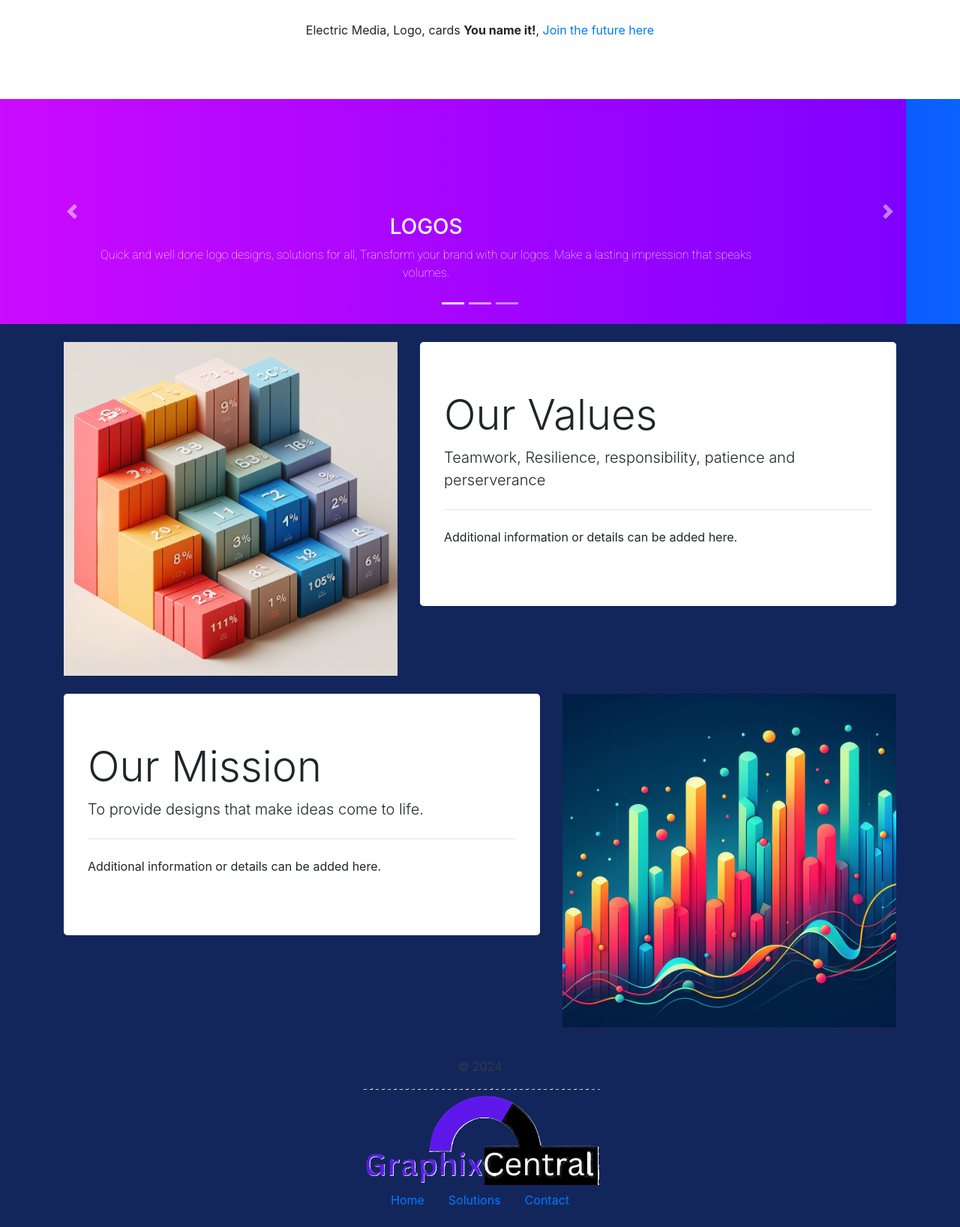
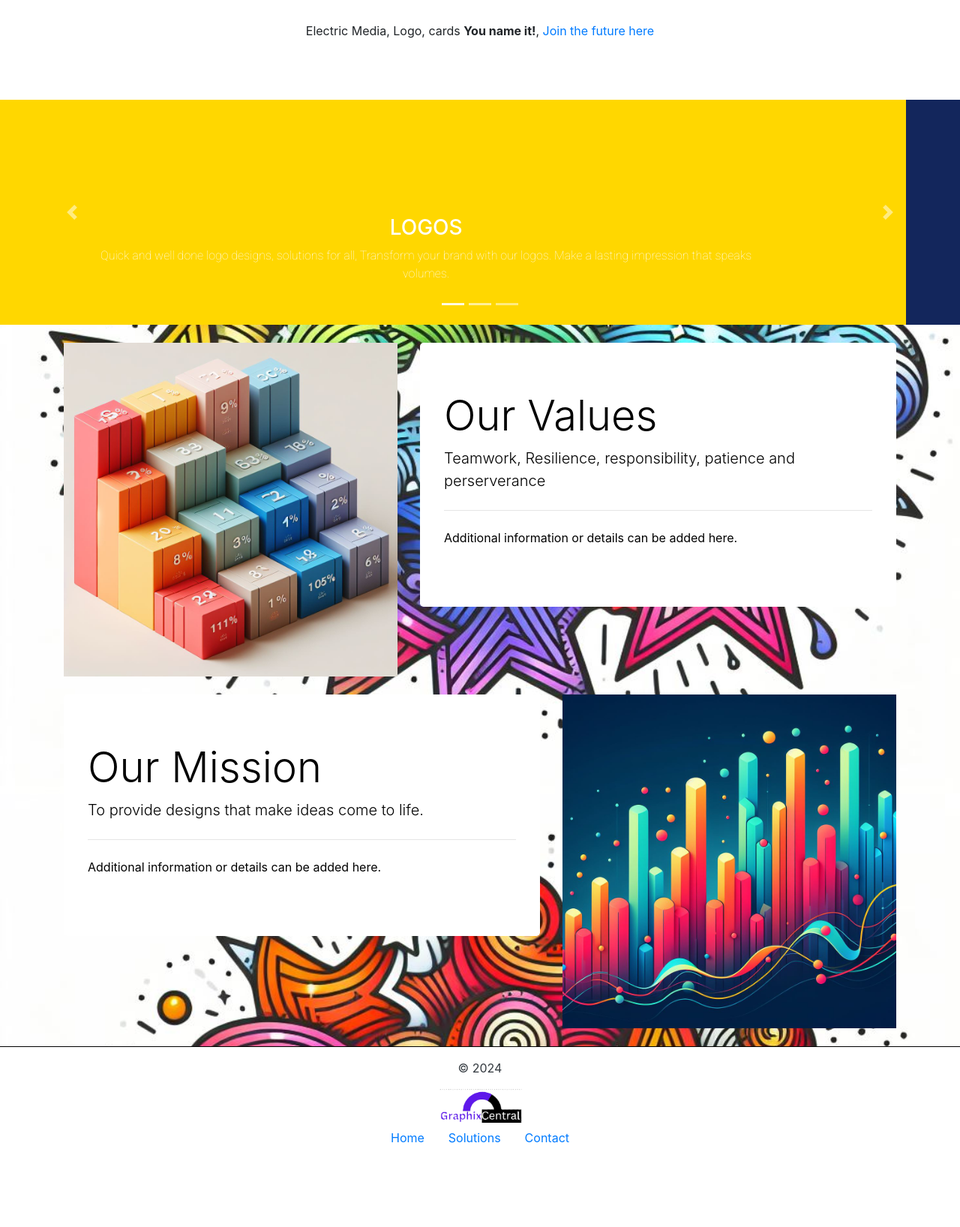
Before and after one commit to Calmcat1/Graphix-central, a plain HTML site: page GraphixCentral/index.html in a window 1280 px wide. Shown: the part 222-1858 px from the top of the page at 75% size. After the commit the page ends 1775 px from the top, so only its background shows below. Drawn offline with nearby package versions, Linux system fonts and the light colour scheme.

Commit message:
Update customCss.css

```diff
--- a/GraphixCentral/CSS/customCss.css
+++ b/GraphixCentral/CSS/customCss.css
@@ -2,12 +2,20 @@
 
 
 body{
-  background-color: #13265C;
+  background-image: url('../IMGS/starbg.jpg');
+  background-size: cover;
+  background-repeat: no-repeat;
+  background-attachment: fixed;
 }
 
-.custom-nav-bg-color{
+.custom-white-bg-color-black-border,.custom-white-bg-color-black-border-top{
   border-bottom: 1px black solid;
   background-color: white;
+}
+
+.custom-white-bg-color-black-border-top{
+  border-bottom: none;
+  border-top: 1px black solid;
 }
 
 .custom-white-jumbo-bgcolor{
@@ -20,9 +28,19 @@ body{
   background-color: black;
 }
 
+.bg-white{
+  color: black;
+  background-color: white;
+}
+
+.bg-dark-blue{
+  background-color: #13265C;
+  color: white;
+}
+
 .top-bar{
   height: 20px;
-  background-color: black;
+  background-color: #13265C;
   color: white;
 
 }
@@ -31,6 +49,11 @@ body{
   font-family: Roboto;
 }
 
+.w-10{
+  width: 10%
+}
+
+
 
 /* custom slide colors */
 .solid-color-slide1,.solid-color-slide2,.solid-color-slide3{
@@ -38,19 +61,16 @@ body{
 }
 
 .solid-color-slide1{
-  background: rgb(208,11,255);
-  background: linear-gradient(90deg, rgba(208,11,255,1) 0%, rgba(127,0,255,1) 100%);
-
+ background-color: #FFD700;
 }
 
 .solid-color-slide2{
-  background: rgb(11,93,255);
-  background: linear-gradient(90deg, rgba(11,93,255,1) 0%, rgba(0,180,255,1) 100%);
+  background-color: #13265C;
 }
 
 .solid-color-slide3{
-  background: rgb(255,11,72);
-  background: linear-gradient(90deg, rgba(255,11,72,1) 0%, rgba(255,0,235,1) 100%);
+  background: rgb(11,93,255);
+  background: linear-gradient(90deg, rgba(11,93,255,1) 0%, rgba(0,180,255,1) 100%);
 }
 
 /*custom button styling*/
@@ -84,3 +104,12 @@ body{
   color: white;
 
 }
+
+/*mobile top bar hidden*/
+
+@media only screen and (max-width: 425px){
+  .top-bar{
+    display: none;
+  }
+
+}
```
